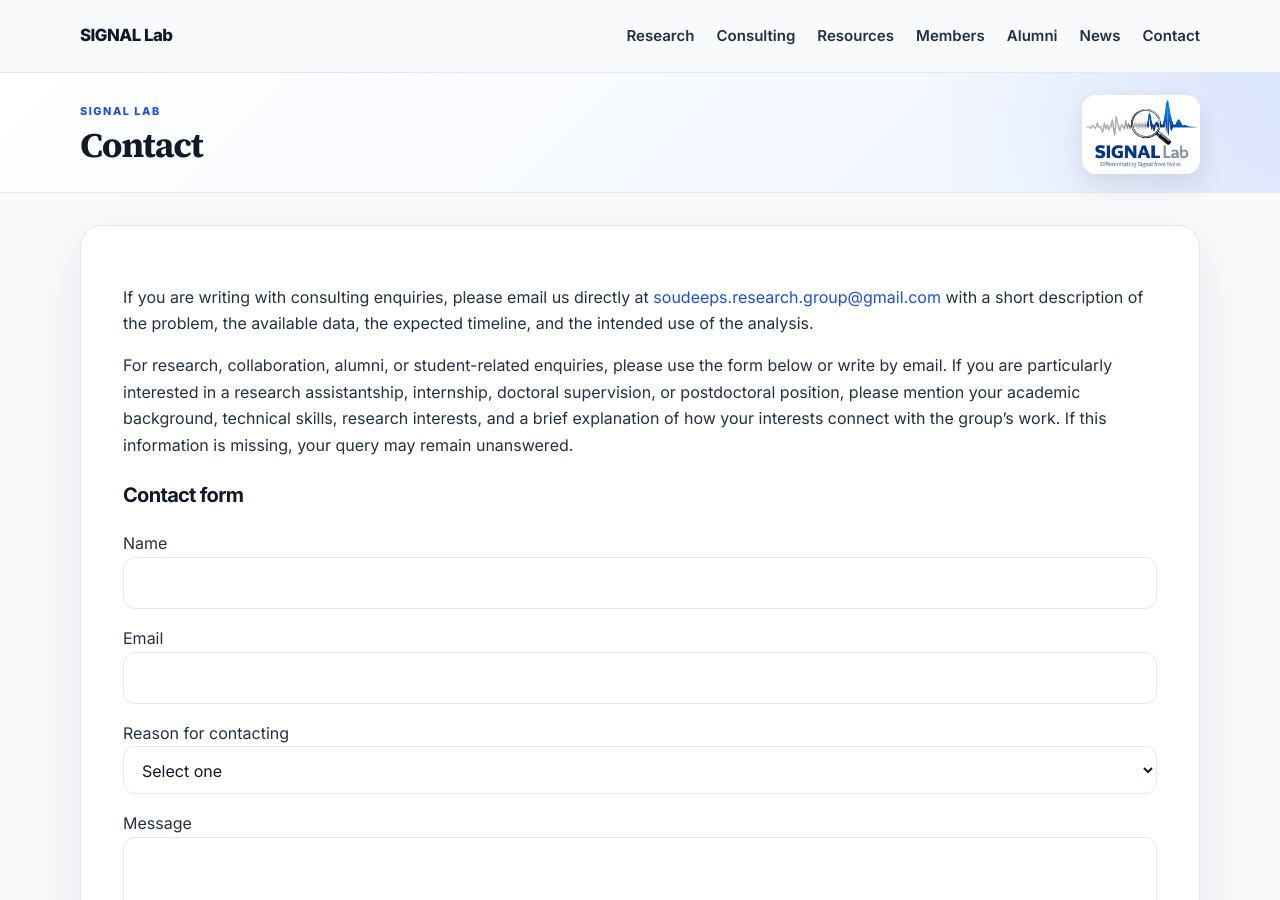
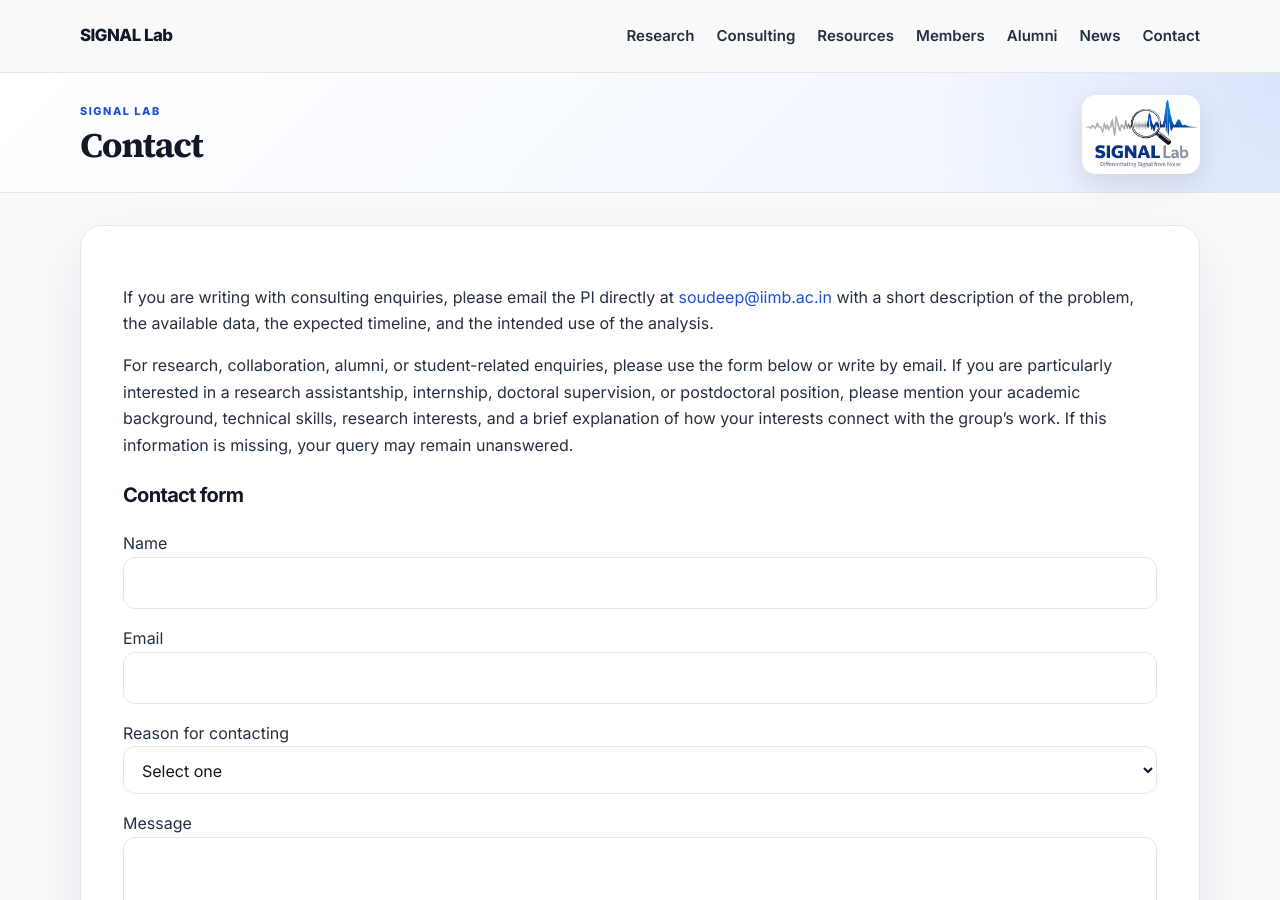
Before and after one commit to soudeepd/soudeeps-research-group, a Jekyll site: the page built from docs/_pages/contact.md, in a window 1280 px wide and 900 px high. Built offline with Jekyll 4.4.1, drawn with Linux system fonts in a browser that asks for light colours.

Commit message:
Update contact.md

```diff
--- a/docs/_pages/contact.md
+++ b/docs/_pages/contact.md
@@ -4,7 +4,7 @@ title: Contact
 permalink: /contact/
 ---
 
-If you are writing with consulting enquiries, please email us directly at <a href="mailto:soudeeps.research.group@gmail.com">soudeeps.research.group@gmail.com</a> with a short description of the problem, the available data, the expected timeline, and the intended use of the analysis.
+If you are writing with consulting enquiries, please email the PI directly at <a href="mailto:soudeep@iimb.ac.in">soudeep@iimb.ac.in</a> with a short description of the problem, the available data, the expected timeline, and the intended use of the analysis.
 
 For research, collaboration, alumni, or student-related enquiries, please use the form below or write by email. If you are particularly interested in a research assistantship, internship, doctoral supervision, or postdoctoral position, please mention your academic background, technical skills, research interests, and a brief explanation of how your interests connect with the group's work. If this information is missing, your query may remain unanswered.
 
```
